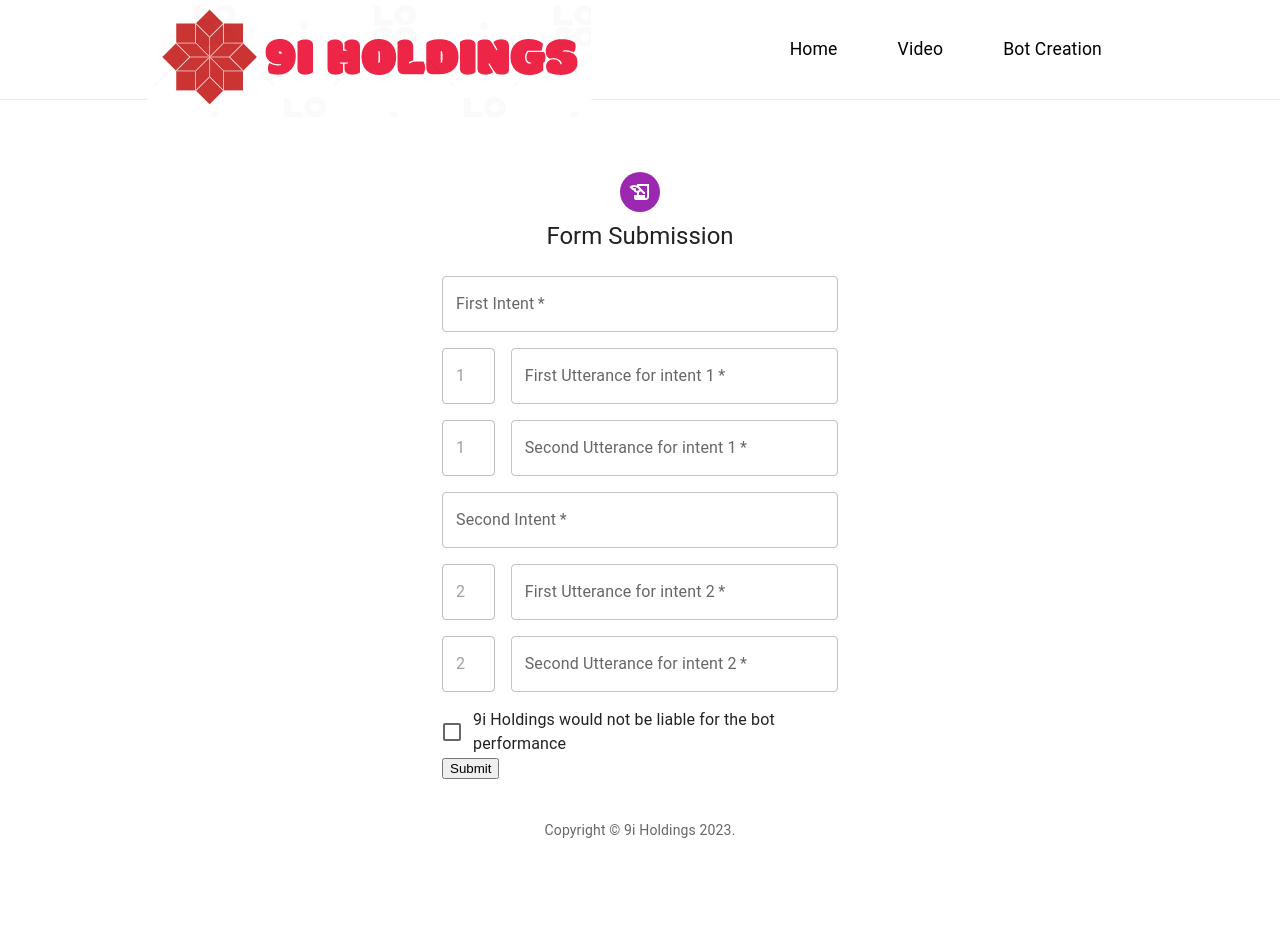
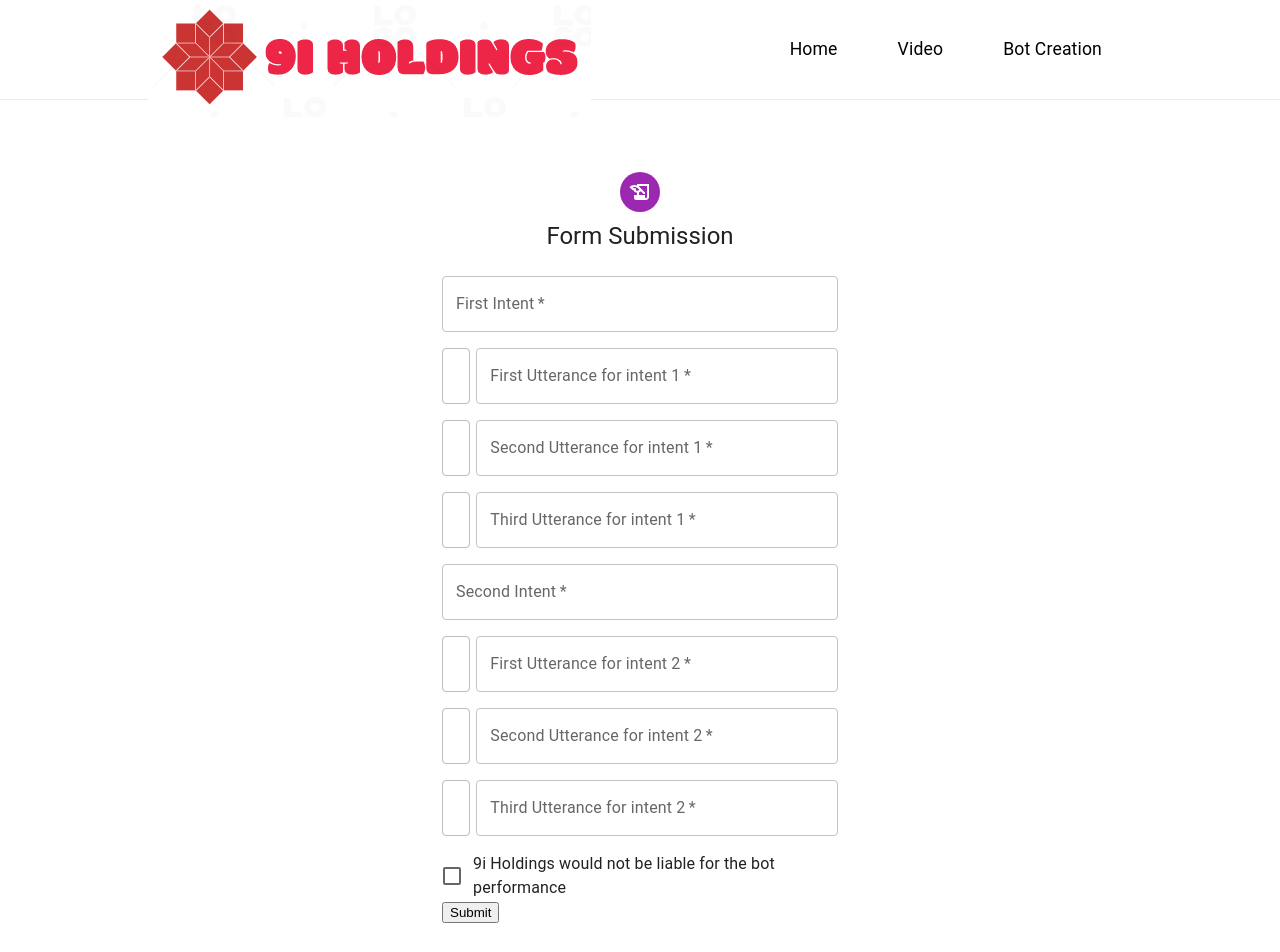
Before and after one commit to markov-holdings/ftm-hack, a React (Create React App) app in the folder frontend/: page /user/createBot in a window 1280 px wide. Shown: the top 952 px of the page. Before the commit the page ends 840 px from the top, so only its background shows below. Built offline with nearby package versions, Linux system fonts and the light colour scheme.

Commit message:
Update CreateBotPage.jsx
Added one more utterance for each intent

```diff
--- a/frontend/src/pages/CreateBotPage/CreateBotPage.jsx
+++ b/frontend/src/pages/CreateBotPage/CreateBotPage.jsx
@@ -133,14 +133,14 @@ export default function CreateBotPage() {
                   autoComplete="intent1"
                 />
               </Grid>
-              <Grid item xs={2}>
+              <Grid item xs={1}>
                 <TextField
                   disabled
                   id="outlined-disabled"
-                  label="1"
+                  label=""
                 />
               </Grid>
-              <Grid item xs={10}>
+              <Grid item xs={11}>
                 <TextField
                   required
                   fullWidth
@@ -150,19 +150,36 @@ export default function CreateBotPage() {
                   autoComplete="utterance 1"
                 />
               </Grid>
-              <Grid item xs={2}>
+              <Grid item xs={1}>
                 <TextField
                   disabled
                   id="outlined-disabled"
-                  label="1"
+                  label=""
                 />
               </Grid>
-              <Grid item xs={10}>
+              <Grid item xs={11}>
                 <TextField
                   required
                   fullWidth
                   id="utterance"
                   label="Second Utterance for intent 1"
+                  name="utterance 1"
+                  autoComplete="utterance 1"
+                />
+              </Grid>
+                            <Grid item xs={1}>
+                <TextField
+                  disabled
+                  id="outlined-disabled"
+                  label=""
+                />
+              </Grid>
+              <Grid item xs={11}>
+                <TextField
+                  required
+                  fullWidth
+                  id="utterance"
+                  label="Third Utterance for intent 1"
                   name="utterance 1"
                   autoComplete="utterance 1"
                 />
@@ -177,14 +194,14 @@ export default function CreateBotPage() {
                   autoComplete="intent2"
                 />
               </Grid>
-              <Grid item xs={2}>
+              <Grid item xs={1}>
                 <TextField
                   disabled
                   id="outlined-disabled"
-                  label="2"
+                  label=""
                 />
               </Grid>
-              <Grid item xs={10}>
+              <Grid item xs={11}>
                 <TextField
                   required
                   fullWidth
@@ -194,19 +211,36 @@ export default function CreateBotPage() {
                   autoComplete="utterance 1"
                 />
               </Grid>
-              <Grid item xs={2}>
+              <Grid item xs={1}>
                 <TextField
                   disabled
                   id="outlined-disabled"
-                  label="2"
+                  label=""
                 />
               </Grid>
-              <Grid item xs={10}>
+              <Grid item xs={11}>
                 <TextField
                   required
                   fullWidth
                   id="utterance"
                   label="Second Utterance for intent 2"
+                  name="utterance 2"
+                  autoComplete="utterance 1"
+                />
+              </Grid>
+                            <Grid item xs={1}>
+                <TextField
+                  disabled
+                  id="outlined-disabled"
+                  label=""
+                />
+              </Grid>
+              <Grid item xs={11}>
+                <TextField
+                  required
+                  fullWidth
+                  id="utterance"
+                  label="Third Utterance for intent 2"
                   name="utterance 2"
                   autoComplete="utterance 1"
                 />
```
